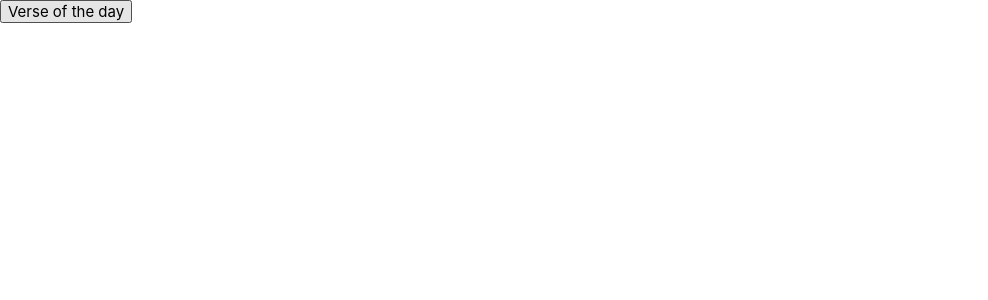
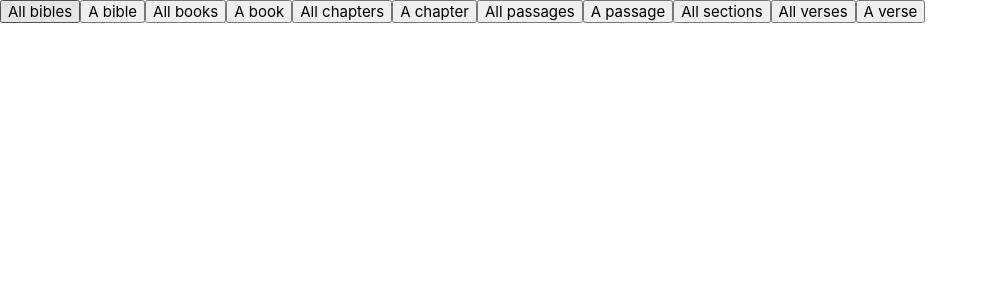
Before and after one commit to abhi18av-abandoned/sabedoria-js-base, a React (Create React App) app: page / in a window 1280 px wide. Shown: the top 300 px of the page, without its empty margins (0-988 px from the left). Built offline with nearby package versions, Linux system fonts and the light colour scheme; no server answers.

Commit message:
finalizing all fetch methods for the data

```diff
--- a/src/App.js
+++ b/src/App.js
@@ -35,76 +35,6 @@ const axiosGet = axios.create({
     "api-key": AUTH_TOKEN
   }
 });
-
-// getABibleInfo = async () => {
-// https://api.scripture.api.bible/v1/bibles/90799bb5b996fddc-01
-//   const res = await axiosGet(`/bibles/${PORTUGUESE_BIBLE_ID}`);
-//   this.setState({
-//     bibleData: res.data.data
-//   });
-// };
-
-// getAllBibleInfo = async () => {
-//  https://api.scripture.api.bible/v1/bibles
-//   const res = await axiosGet(`/bibles`);
-//   this.setState({
-//     bibleData: res.data.data
-//   });
-// };
-
-// getABookInfo = async () => {
-//   const res = await axiosGet(`/bibles/${PORTUGUESE_BIBLE_ID}`);
-//   this.setState({
-//     bibleData: res.data.data
-//   });
-// };
-
-// getAllBooksInfo = async () => {
-// https://api.scripture.api.bible/v1/bibles/90799bb5b996fddc-01/books
-//   const res = await axiosGet(`/bibles`);
-//   this.setState({
-//     bibleData: res.data.data
-//   });
-// };
-
-// getAChapterInfo = async () => {
-//   const res = await axiosGet(`/bibles/${PORTUGUESE_BIBLE_ID}`);
-//   this.setState({
-//     bibleData: res.data.data
-//   });
-// };
-
-// getAllChaptersInfo = async () => {
-// https://api.scripture.api.bible/v1/bibles/90799bb5b996fddc-01/books/LUK/chapters
-//   const res = await axiosGet(`/bibles`);
-//   this.setState({
-//     bibleData: res.data.data
-//   });
-// };
-
-// getAPassageInfo = async () => {
-// https://api.scripture.api.bible/v1/bibles/90799bb5b996fddc-01/passages/LUK.5.1
-//   const res = await axiosGet(`/bibles/${PORTUGUESE_BIBLE_ID}`);
-//   this.setState({
-//     bibleData: res.data.data
-//   });
-// };
-
-// getASectionInfo = async () => {
-//   const res = await axiosGet(`/bibles/${PORTUGUESE_BIBLE_ID}`);
-//   this.setState({
-//     bibleData: res.data.data
-//   });
-// };
-
-// getAllSectionsInfo = async () => {
-// https://api.scripture.api.bible/v1/bibles/90799bb5b996fddc-01/books/LUK/sections
-//   const res = await axiosGet(`/bibles`);
-//   this.setState({
-//     bibleData: res.data.data
-//   });
-// };
-
 //=============================
 // components
 //=============================
@@ -122,14 +52,97 @@ export class App extends React.Component {
     super(props);
 
     this.state = {
-      // bibleData: null,
+      allBiblesData: null,
+      aBibleData: null,
+      allBooksData: null,
+      aBookData: null,
+      allChaptersData: null,
+      aChapterData: null,
+      allPassagesData: null,
+      aPassageData: null,
+      allSectionsData: null,
       allVersesData: null,
       aVerseData: null
     };
   }
 
-  getAVerseInfo = async () => {
-    //api.scripture.api.bible/v1/bibles/90799bb5b996fddc-01/verses/LUK.5.2
+  parseHtml = HTMLContent => {
+    // NOTE HTML parsing solutions for extrating or transforming fetched HTML into material design css
+    let parser = new DOMParser();
+    let doc = parser.parseFromString(HTMLContent, "text/html");
+    console.log(doc.body);
+  };
+
+  getABibleData = async () => {
+    //api.scripture.api.bible/v1/bibles/90799bb5b996fddc-01
+    const res = await axiosGet(`/bibles/${PORTUGUESE_BIBLE_ID}`);
+    this.setState({
+      aBibleData: res.data.data
+    });
+  };
+
+  getAllBiblesData = async () => {
+    //  https://api.scripture.api.bible/v1/bibles
+    const res = await axiosGet(`/bibles`);
+    this.setState({
+      allBiblesData: res.data.data
+    });
+  };
+
+  getABookData = async () => {
+    // https://api.scripture.api.bible/v1/bibles/90799bb5b996fddc-01/books
+    const res = await axiosGet(
+      `/bibles/${PORTUGUESE_BIBLE_ID}/books/${PORTUGUESE_BOOK_ID}`
+    );
+    this.setState({
+      aBookData: res.data.data
+    });
+  };
+
+  getAllBooksData = async () => {
+    //https://api.scripture.api.bible/v1/bibles/90799bb5b996fddc-01/books
+    const res = await axiosGet(`/bibles/${PORTUGUESE_BIBLE_ID}/books/`);
+    this.setState({
+      allBooksData: res.data.data
+    });
+  };
+
+  getAChapterData = async () => {
+    // https://api.scripture.api.bible/v1/bibles/90799bb5b996fddc-01/books/LUK/chapters
+    const res = await axiosGet(
+      `/bibles/${PORTUGUESE_BIBLE_ID}/books/${PORTUGUESE_BOOK_ID}/chapters/${PORTUGUESE_CHAPTER_ID}`
+    );
+    this.setState({
+      aChapterData: res.data.data
+    });
+  };
+
+  getAllChaptersData = async () => {
+    //https://api.scripture.api.bible/v1/bibles/90799bb5b996fddc-01/books/LUK/chapters
+    const res = await axiosGet(`/bibles`);
+    this.setState({
+      allChaptersData: res.data.data
+    });
+  };
+
+  getAPassageData = async () => {
+    //https://api.scripture.api.bible/v1/bibles/90799bb5b996fddc-01/passages/LUK.5.1
+    const res = await axiosGet(`/bibles/${PORTUGUESE_BIBLE_ID}`);
+    this.setState({
+      aPassageData: res.data.data
+    });
+  };
+
+  getAllSectionsData = async () => {
+    //https://api.scripture.api.bible/v1/bibles/90799bb5b996fddc-01/books/LUK/sections
+    const res = await axiosGet(`/bibles`);
+    this.setState({
+      bibleData: res.data.data
+    });
+  };
+
+  getAVerseData = async () => {
+    //https://api.scripture.api.bible/v1/bibles/90799bb5b996fddc-01/verses/LUK.5.2
     const res = await axiosGet(
       `/bibles/${PORTUGUESE_BIBLE_ID}/verses/${PORTUGUESE_VERSE_ID}`
     );
@@ -137,18 +150,10 @@ export class App extends React.Component {
       aVerseData: res.data.data
     });
 
-    console.log(this.state.aVerseData.content);
-
-    // NOTE HTML parsing solutions for extrating or transforming fetched HTML into material design css
-    let parser = new DOMParser();
-    let doc = parser.parseFromString(
-      this.state.aVerseData.content,
-      "text/html"
-    );
-    console.log(doc.body);
+    // this.parseHtml(this.state.aVerseData.content);
   };
 
-  getAllVersesInfo = async () => {
+  getAllVersesData = async () => {
     // https://api.scripture.api.bible/v1/bibles/90799bb5b996fddc-01/chapters/LUK.5/verses
     const res = axiosGet(
       `/bibles/${PORTUGUESE_BIBLE_ID}/chapters/${PORTUGUESE_CHAPTER_ID}/verses`
@@ -159,19 +164,44 @@ export class App extends React.Component {
   };
 
   componentDidMount() {
-    // this.getAVerseInfo();
-    // this.getAllVersesInfo();
-    // this.getAllBibleInfo();
+    // this.getAVerseData();
+    // this.getAllVersesData();
+    // this.getAllBibleData();
   }
 
   render() {
     return (
       <>
         <div className="App">
-          <button onClick={() => this.getAVerseInfo()}>Verse of the day</button>
+          <button onClick={() => this.getAllBiblesData()}>All bibles</button>
+          {/* <div>{JSON.stringify(this.state.aVerseData.id)}</div> */}
+          <button onClick={() => this.getABibleData()}>A bible</button>
+          {/* <div>{JSON.stringify(this.state.aVerseData.id)}</div> */}
+          <button onClick={() => this.getAllBooksData()}>All books</button>
+          {/* <div>{JSON.stringify(this.state.aVerseData.id)}</div> */}
+          <button onClick={() => this.getABookData()}>A book</button>
+          {/* <div>{JSON.stringify(this.state.aVerseData.id)}</div> */}
+          <button onClick={() => this.getAllChaptersData()}>
+            All chapters
+          </button>
+          {/* <div>{JSON.stringify(this.state.aVerseData.id)}</div> */}
+          <button onClick={() => this.getAChapterData()}>A chapter</button>
+          {/* <div>{JSON.stringify(this.state.aVerseData.id)}</div> */}
+          <button onClick={() => this.getAllChaptersData()}>
+            All passages
+          </button>
+          {/* <div>{JSON.stringify(this.state.aVerseData.id)}</div> */}
+          <button onClick={() => this.getAPassageData()}>A passage</button>
+          {/* <div>{JSON.stringify(this.state.aVerseData.id)}</div> */}
+          <button onClick={() => this.getAllSectionsData()}>
+            All sections
+          </button>
+          {/* <div>{JSON.stringify(this.state.aVerseData.id)}</div> */}
+          <button onClick={() => this.getAllVersesData()}>All verses</button>
+          {/* <div>{JSON.stringify(this.state.aVerseData.id)}</div> */}
+          <button onClick={() => this.getAVerseData()}>A verse</button>
           {this.state.aVerseData ? (
             <>
-              {/* <div>{JSON.stringify(this.state.aVerseData.id)}</div> */}
               <div
                 dangerouslySetInnerHTML={{
                   __html: this.state.aVerseData.content
```
